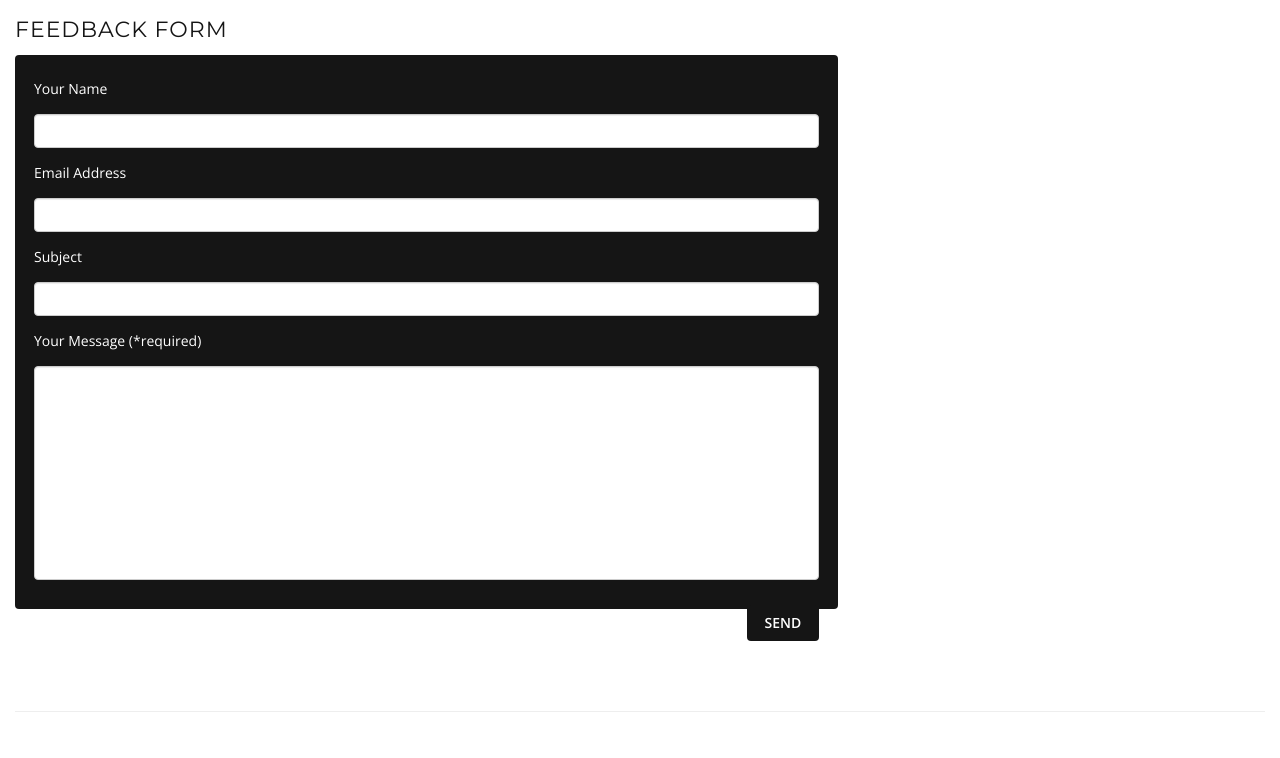
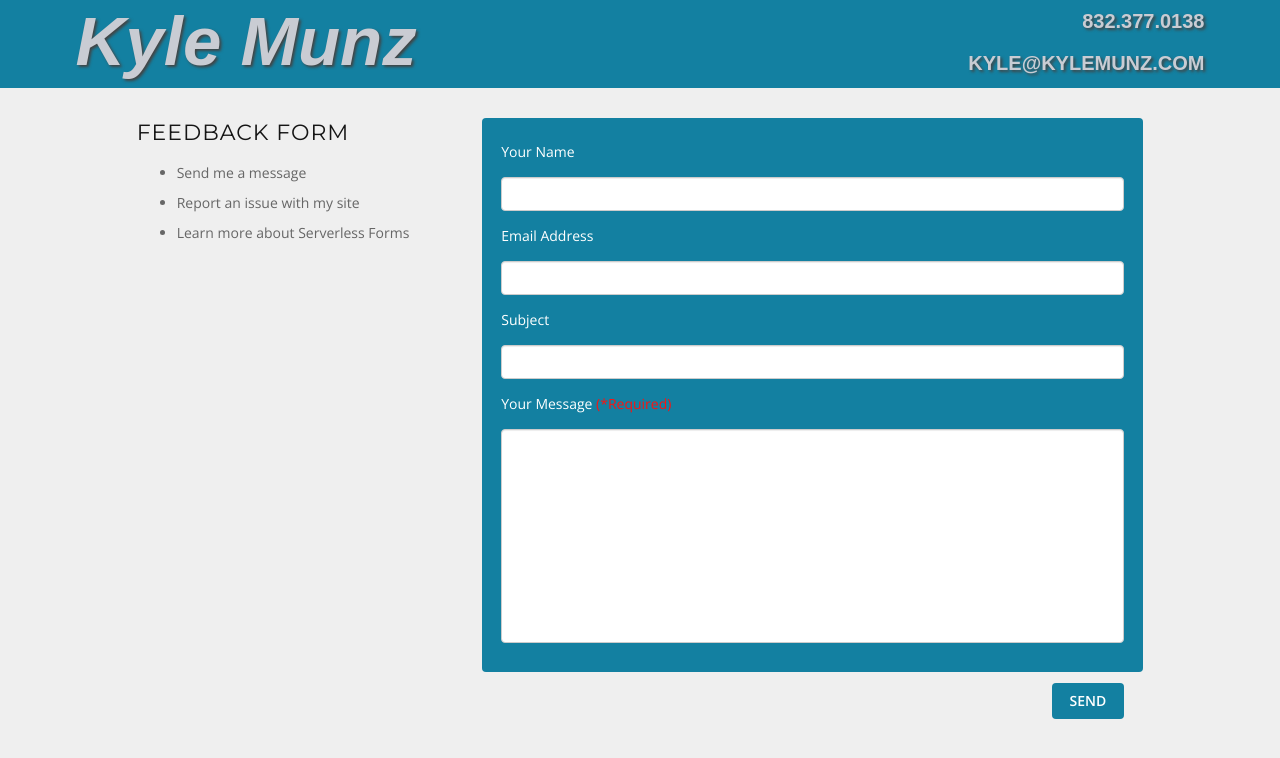
Before and after one commit to kyle138/feedbackform, a plain HTML site: page S3/index.html in a window 1280 px wide. Drawn offline with nearby package versions, Linux system fonts and the light colour scheme.

Commit message:
css tweeks

```diff
--- /dev/null
+++ b/S3/css/kylemunz.css
@@ -0,0 +1,79 @@
+html, body {
+ margin:0px;
+ background-color:#EFEFEF;
+ height:100%;
+ min-width:960px;
+}
+div.wrapper {
+ min-height=100%;
+ height: auto !important;
+ height: 100%;
+ margin: 0 auto -20px;	/*bottom-margin negative value of footer height.*/
+}
+div.container {
+ position:static;
+ margin:0px 5%;
+ width:90%;
+ min-width:960px;
+ height:auto;
+ min-height:500px;
+/* bottom:-20px;
+ border-top: 1px solid #33a0c1;
+ border-left: 1px solid #33a0c1;
+ border-right: 1px solid #037091;
+ -webkit-border-radius: 5px;
+ -moz-border-radius: 5px;
+ border-radius: 5px;
+ -webkit-box-shadow: #434343 1px 2px 3px;
+ -moz-box-shadow: #434343 1px 2px 3px;
+ box-shadow: #434343 1px 2px 3px;
+*/
+}
+#headers {
+ width:100%;
+ height:88px;
+ line-height:84px;
+ background-color:#1380a1;
+ padding:0px 5%;
+}
+div.header {
+ color:#c9ccd3;
+ width:49%;
+ font-family:"Arial";
+ font-weight:bold;
+ text-shadow: 2px 2px 3px #434343;
+}
+div#headerL {
+ float: left;
+ font-size:69px;
+ font-style:italic;
+ padding:0px 0px 0px 1%;
+}
+div#headerR {
+ float: right;
+ line-height:42px;
+ font-size:20px;
+ text-align:right;
+ padding:0px 1% 0px 0px;
+}
+div.header A {
+ color:#c9ccd3;
+ text-decoration:none;
+}
+span.required {
+  color:#f91412;
+}
+/* style.css overrides below*/
+.well {
+  background-color: #1380a1;
+}
+.btn-default, .btn-default.disabled, .btn-default[disabled] {
+  background-color: #1380a1;
+}
+button.send {
+  margin-top: 30px;
+}
+div.help-block {
+  background-color: #a94442;
+  color:#ffffff;
+}
--- a/S3/index.html
+++ b/S3/index.html
@@ -16,7 +16,7 @@
     <!-- Core theme styles -->
     <link href="css/custom.css" rel="stylesheet" type="text/css">
     <!-- Custom stylesheet, (add custom styles here, always load last) -->
-
+    <link href="css/kylemunz.css" rel="stylesheet" type="text/css" />
     <!-- Google Webfonts (Monserrat 400/700, Open Sans 400/600) -->
     <link href='//fonts.googleapis.com/css?family=Montserrat:400,700' rel='stylesheet' type='text/css'>
     <link href='//fonts.googleapis.com/css?family=Open+Sans:400,600' rel='stylesheet' type='text/css'>
@@ -24,31 +24,48 @@
 </head>
 
 <body  id="feedback" class="lightnav animsition">
+<div id='wrapper'>
+  <div id='headers'>
+    <div id='headerL' class='header'><a href='http://resume.kylemunz.com/'>Kyle Munz</a></div>
+    <div id='headerR' class='header'><a href='tel:+18323770138'>832.377.0138</a><br/><a href='mailto:kyle@kylemunz.com'>KYLE@KYLEMUNZ.COM</a></div>
+  </div>
+  <div class="col-sm-12 col-md-12 col-lg-10 col-lg-offset-1">
+    <div class="col-md-4 feedback">
+      <h2>Feedback Form</h2>
+      <ul>
+        <li>Send me a message</li>
+        <li>Report an issue with my site</li>
+        <li>Learn more about Serverless Forms</li>
+      </ul>
+    </div>
     <div class="col-md-8 emailform">
-    <h2>Feedback Form</h2>
         <form name="sentMessage" class="well" id="contactForm"  novalidate>
             <div class="control-group">
                 <div class="controls">
                     <p>Your Name</p>
                     <input type="text" class="form-control" id="name" />
+                    <div class="help-block"> </div>
                 </div>
             </div>
             <div class="control-group">
                 <div class="controls">
                     <p>Email Address</p>
                     <input type="email" class="form-control" id="email" />
+                    <div class="help-block"> </div>
                 </div>
             </div>
             <div class="control-group">
                 <div class="controls">
                     <p>Subject</p>
                     <input type="text" class="form-control" id="subject" />
+                    <div class="help-block"> </div>
                 </div>
             </div>
             <div class="control-group">
                 <div class="controls">
-                  <p>Your Message (*required)</p>
+                    <p>Your Message <span class="required">(*Required)</span></p>
                     <textarea rows="10" cols="100" class="form-control" id="message" required data-validation-required-message="Please enter your message" maxlength="5999" style="resize:none"></textarea>
+                    <div class="help-block"> </div>
                 </div>
             </div>
             <div id="success"> </div>
@@ -59,9 +76,11 @@
     <div class="col-md-12">
         <hr>
     </div>
-
+  </div>
+</div>
   <script src="https://ajax.googleapis.com/ajax/libs/jquery/2.1.3/jquery.min.js"></script>
   <script src="includes/jqBootstrapValidation.js"></script><!-- Form Validation for contact form -->
   <script src="includes/feedback.js"></script><!-- Feedback form js -->
+
 </body>
 </html>
```
Lines whose indentation alone changed are shown as unchanged.
